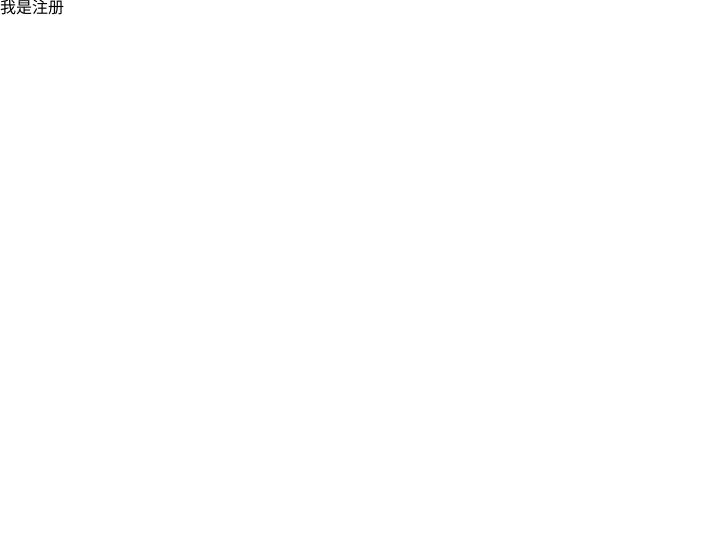
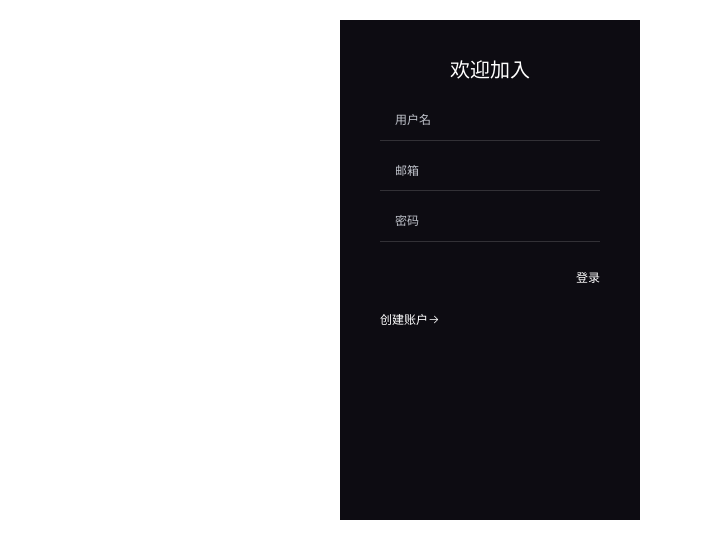
Before and after one commit to gavln-official/client, a Vue app: page /register in a window 1280 px wide. Shown: the top 558 px of the page, without its empty margins (0-703 px from the left). Built offline with nearby package versions, Linux system fonts and the light colour scheme.

Commit message:
'注册，axios二次封装，mock数据'

```diff
--- /dev/null
+++ b/public/mock/login.json
@@ -0,0 +1,5 @@
+{
+  "success": true,
+  "message": "登录成功",
+  "data": null
+}
--- /dev/null
+++ b/public/mock/regiater.json
@@ -0,0 +1,5 @@
+{
+  "success": true,
+  "message": "注册成功",
+  "data": null
+}
--- /dev/null
+++ b/src/api/login.js
@@ -0,0 +1,7 @@
+import axios from '@/help/io'
+
+export default class loginAip {
+  static login(loginForm){
+    return axios.get('/login.json',loginForm).then(res => res)
+  }
+}
--- /dev/null
+++ b/src/api/register.js
@@ -0,0 +1,10 @@
+import axios from '@/help/io'
+
+
+export default class Register {
+  static register(registerForm) {
+    axios.get('/register.json', registerForm).then(res => {
+      return res
+    })
+  }
+}
--- /dev/null
+++ b/src/help/io.js
@@ -0,0 +1,84 @@
+import axios from 'axios'
+import ca from 'element-ui/src/locale/lang/ca'
+
+let cancel,promiseArr ={}
+const CancelToken = axios.CancelToken
+//请求拦截器
+axios.interceptors.request.use(config => {
+  //当两个请求完全相同，取消掉正在进行的相同请求
+  if(promiseArr[config.url]){
+    promiseArr[config.url]('操作取消')
+    promiseArr[config.url] = cancel
+  }else {
+    promiseArr[config.url] = cancel
+  }
+  return config
+}, error => Promise.reject(error))
+
+//响应拦截器
+axios.interceptors.response.use(response => {
+  return response.data
+}, error => {
+  if(error && response.status){
+    switch (response.status) {
+      case 500:
+        error.message = '服务器错误'
+        break
+      case 400:
+        error.message = '客户端错误'
+        break
+      case 401:
+        error.message = '请求未授权'
+        break
+      case 429:
+        error.message = '请求归于频繁，请稍后再试'
+        break
+      default:
+        error.message = `连接错误${error.response.status}`
+    }
+  }else {
+    error.message = '连接到服务器失败'
+  }
+  message.error(error)
+  return Promise.resolve(error.response)
+})
+
+axios.defaults.baseURL = '/api'
+//设置默认请求头
+axios.defaults.headers = {
+  'X-Requested-With': 'XMLHttpRequest'
+}
+axios.defaults.timeout = 10000
+
+export default {
+  //get请求
+  get(url, params) {
+    return new Promise((resolve,reject) => {
+      axios({
+        method: 'get',
+        url,
+        params: params,
+        cancelToken: new CancelToken(c => {
+          cancel = c
+        })
+      }).then(res => {
+        resolve(res)
+      })
+    })
+  },
+  //post请求
+  post (url,params) {
+    return new Promise((resolve,reject) => {
+      axios({
+        method: 'post',
+        url,
+        data: params,
+        cancelToken: new CancelToken(c => {
+          cancel = c
+        })
+      }).then(res => {
+        resolve(res)
+      })
+    })
+  }
+}
--- a/src/page/login/Login.vue
+++ b/src/page/login/Login.vue
@@ -21,6 +21,8 @@
 </template>
 
 <script>
+  import loginAPi from '@/api/login'
+  import router from '../../router'
   export default {
     data() {
       return {
@@ -31,7 +33,15 @@
     methods: {
       login() {
         // eslint-disable-next-line no-console
-        console.log(this.password)
+        loginAPi.login({
+          userName: this.userName,
+          password: this.password
+        }).then(res => {
+          if(res.success) {
+            this.$message.success(res.message)
+            router.push('/')
+          }
+        })
       }
     }
   }
--- a/src/page/register/Register.vue
+++ b/src/page/register/Register.vue
@@ -1,5 +1,141 @@
 <template>
-    <div>
-        我是注册
+    <div class="main">
+        <div class="login">
+            <h2 class="title">欢迎加入</h2>
+            <div class="loginForm">
+                <el-form :model="registerForm" ref="registerForm" class="demo-dynamic" :rules="rules">
+                    <el-form-item prop="userName">
+                        <el-input placeholder="用户名" type="text" v-model="registerForm.userName"/>
+                    </el-form-item>
+                    <el-form-item prop="email">
+                        <el-input placeholder="邮箱" type="text" v-model="registerForm.email"/>
+                    </el-form-item>
+                    <el-form-item prop="password">
+                        <el-input placeholder="密码"
+                                  type="password"
+                                  v-model="registerForm.password"
+                                  :show-password="true"/>
+                    </el-form-item>
+                </el-form>
+                <p class="logonInfo">
+                    <!--                    <span class="forgetPassword">忘记密码?</span>-->
+                    <span @click="login('registerForm')">登录</span>
+                </p>
+                <p class="goLogin">
+                    <span>创建账户</span>
+                    <i class="el-icon-right"></i>
+                </p>
+            </div>
+
+        </div>
+        <div class="animation"></div>
     </div>
 </template>
+
+<script>
+  import regApi from '@/api/register'
+  export default {
+    data() {
+      const validatePass = (rule, value, callback) => {
+        const reg = /^(?![0-9]+$)(?![a-zA-Z]+$)[0-9A-Za-z]{8,18}$/
+        if (value === '') {
+          callback(new Error('请输入密码'))
+        } else if (reg.test(value)) {
+          callback(regApi.register(this.registerForm))
+        } else {
+          callback(new Error('密码输入格式不对'))
+        }
+
+      }
+      return {
+        registerForm: {
+          userName: '',
+          email: '',
+          password: ''
+        },
+        rules: {
+          password: [
+            {validator: validatePass, trigger: 'blur'}
+          ],
+          email: [
+            {required: true, message: '请输入邮箱地址', trigger: 'blur'},
+            {type: 'email', message: '请输入正确的邮箱地址', trigger: ['blur', 'change']}
+          ],
+          userName: [
+            {required: true, message: '请输入用户名', trigger: 'blur'}
+          ]
+        }
+      }
+    },
+    methods: {
+      login(formName) {
+        this.$refs[formName].validate((valid) => {
+          if (valid) this.$message({message: '登录成功', type: 'success'})
+          return false
+        })
+      }
+    }
+  }
+</script>
+
+<style lang="scss" scoped>
+    @import "@/style/mixmin.scss";
+
+    .main {
+        width: 600px;
+        margin: 20px auto;
+
+        .login {
+            width: 260px;
+            background: #0D0C12;
+            height: 460px;
+            padding: 20px;
+
+            .title {
+                text-align: center;
+                padding-top: 20px;
+                padding-bottom: 20px;
+                color: #ffffff;
+                font-size: 20px;
+            }
+
+            .loginForm {
+                padding: 0 20px;
+
+                /deep/ .el-input__inner {
+                    background: none;
+                    border: none;
+                    border-bottom: 1px solid #323136;
+                    color: #ffffff;
+                    border-radius: 0;
+                    font-weight: 400;
+                    color: rgba(255, 255, 255, 1);
+                    font-size: 12px;
+
+                }
+
+                /deep/ .el-form-item {
+                    margin-bottom: 10px;
+                }
+
+                .goLogin, .logonInfo {
+                    color: #ffffff;
+                    font-size: 12px;
+                    margin-top: 30px;
+                    cursor: pointer;
+                }
+
+                .logonInfo {
+                    display: flex;
+                    justify-content: flex-end;
+                }
+            }
+        }
+
+        .animation {
+            width: 300px;
+            height: 600px;
+        }
+    }
+
+</style>
--- a/vue.config.js
+++ b/vue.config.js
@@ -0,0 +1,13 @@
+module.exports = {
+  devServer: {
+    proxy: {
+      '/api': {
+        target: 'http://localhost:8080',
+        changeOrigin: true,
+        pathRewrite: {
+          '^/api': '/mock'
+        }
+      }
+    }
+  }
+}
```
Also changed, not shown: 1 other file (tests, documents, lock files or other folders).
